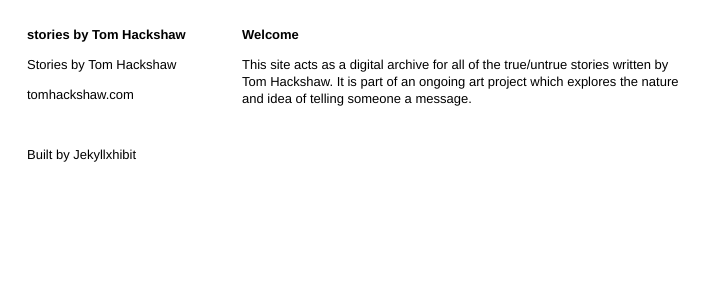
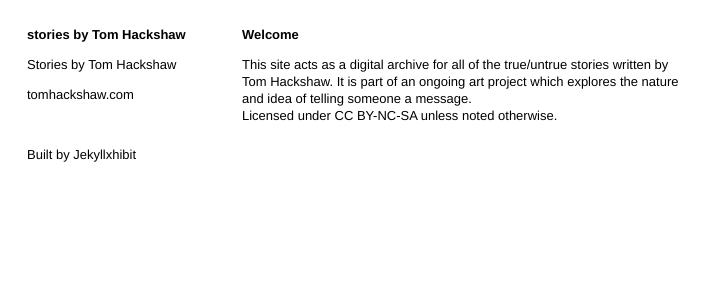
Before and after one commit to virtualnz/testsite, a Jekyll site: the page built from index.md, in a window 1280 px wide. Shown: the top 300 px of the page, without its empty margins (0-714 px from the left). Built offline with Jekyll 4.4.1, drawn with Linux system fonts in a browser that asks for light colours.

Commit message:
Update index.md

```diff
--- a/index.md
+++ b/index.md
@@ -3,3 +3,5 @@
 layout: default
 ---
 This site acts as a digital archive for all of the true/untrue stories written by Tom Hackshaw. It is part of an ongoing art project which explores the nature and idea of telling someone a message.
+<br>
+Licensed under CC BY-NC-SA unless noted otherwise.
```
